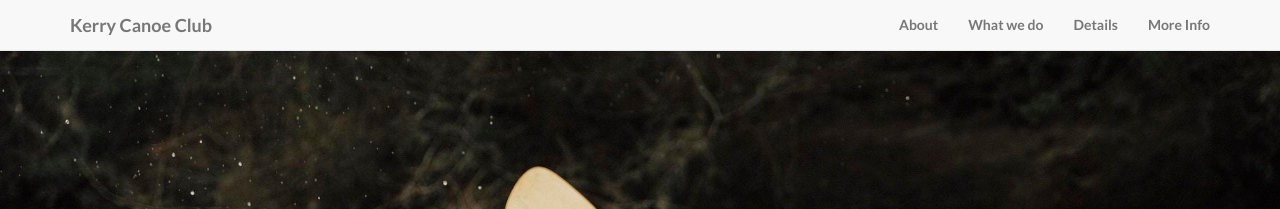
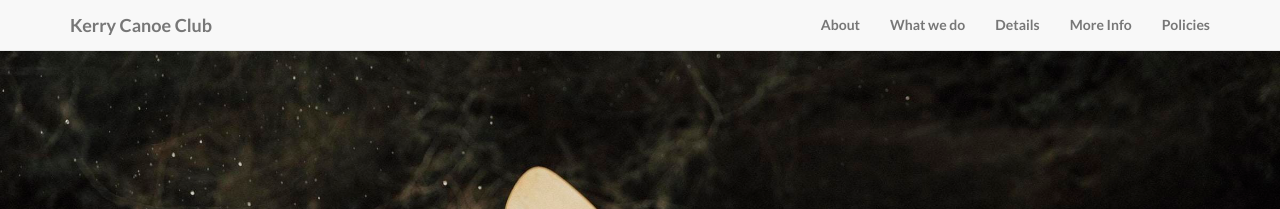
Before and after one commit to kerrycanoeclub/kerrycanoeclub.github.io, a Jekyll site: the page built from index.html, in a window 1280 px wide. Shown: the top 209 px of the page. Built offline with Jekyll 4.4.1, drawn with Linux system fonts in a browser that asks for light colours.

Commit message:
add policies to main menu

```diff
--- a/_includes/header.html
+++ b/_includes/header.html
@@ -26,6 +26,9 @@
                 <li>
                     <a href="/moreinfo.html">More Info</a>
                 </li>
+                <li>
+                    <a href="/policies.html">Policies</a>
+                </li>
             </ul>
         </div>
         <!-- /.navbar-collapse -->
```
